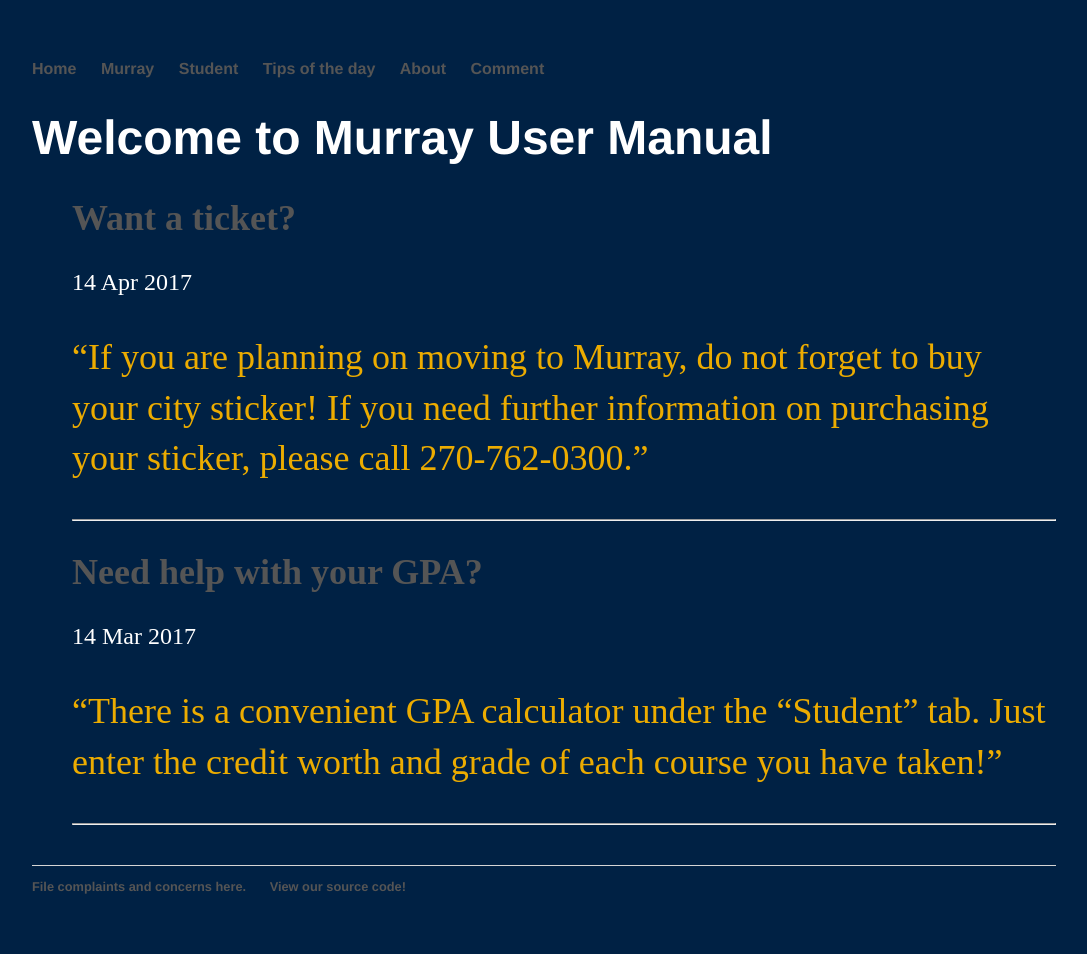
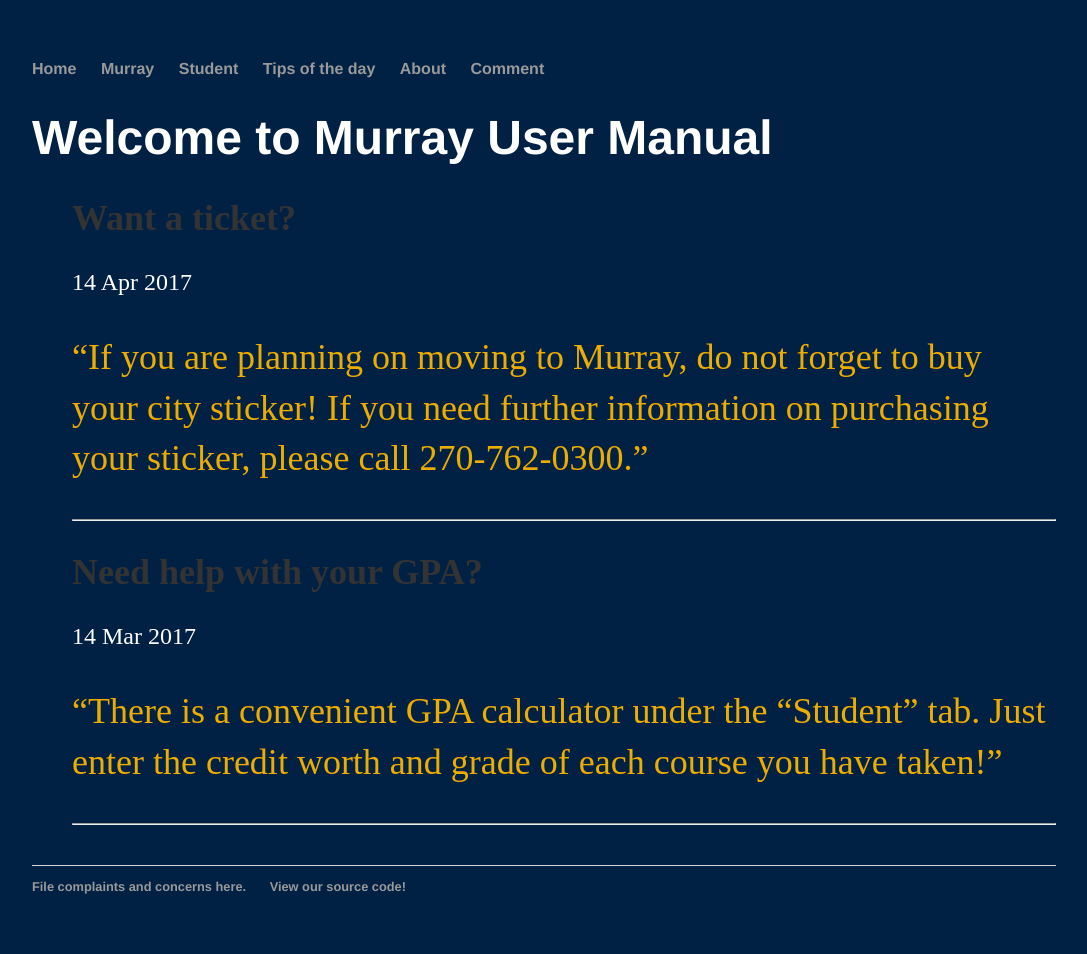
Before and after one commit to rowen2/rowen2.github.io, a Jekyll site: the page built from index.html, in a window 1280 px wide. Shown: the whole page, without its empty margins (96-1183 px from the left). Built offline with Jekyll 4.4.1, drawn with Linux system fonts in a browser that asks for light colours.

Commit message:
Update main.css

```diff
--- a/css/main.css
+++ b/css/main.css
@@ -17,7 +17,7 @@ nav ul li, footer ul li {
 }
 a {
     text-decoration: none;
-    color: #555;
+    color: #999;
 }
 
 #murrayLinks {
@@ -38,6 +38,9 @@ h1 a:hover {
 h1 {
     font-size: 3em;
     font-family:'Helvetica', 'Arial', 'Sans-Serif';
+}
+h2 a{
+    color: #333;
 }
 p {
     font-size: 1.5em;
```
